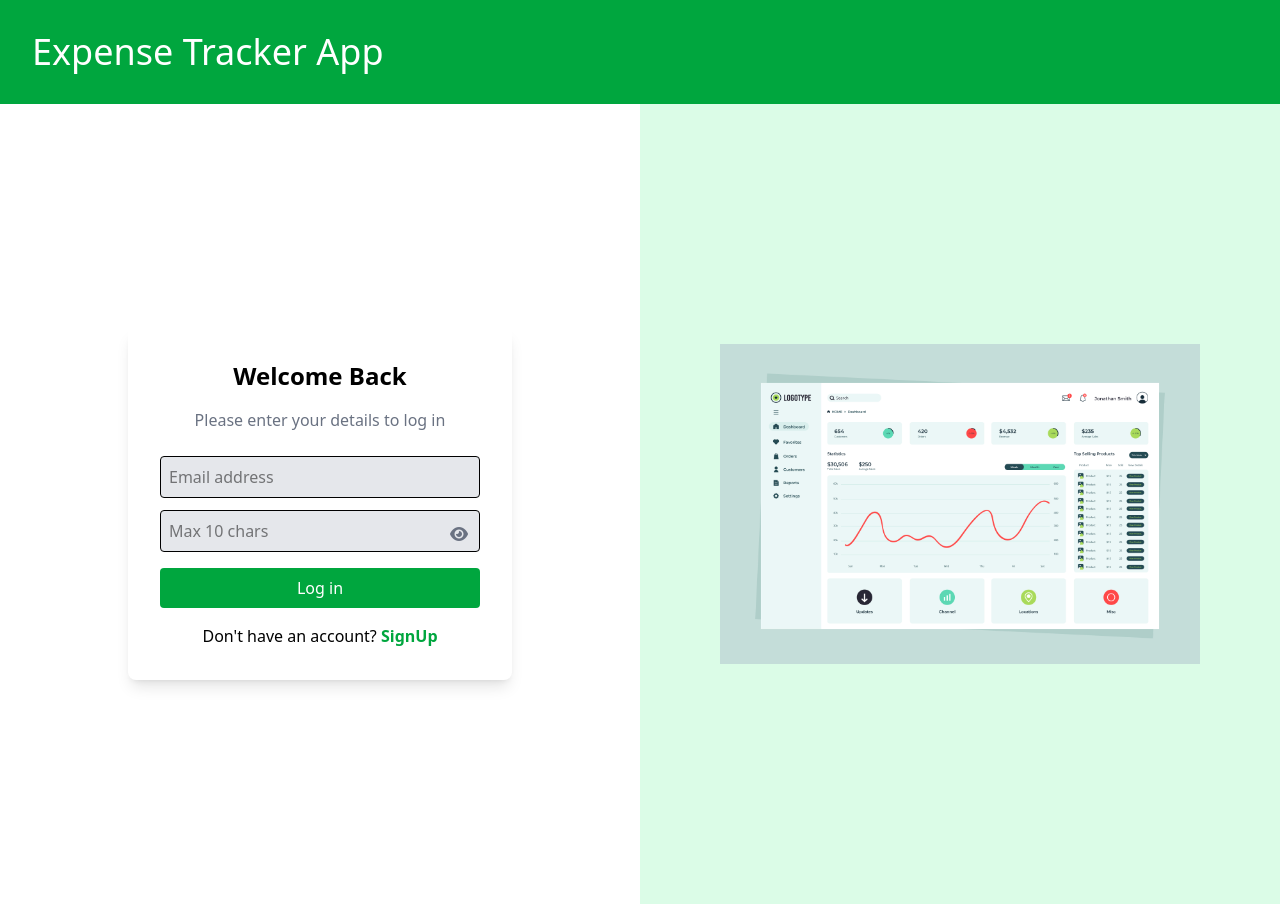
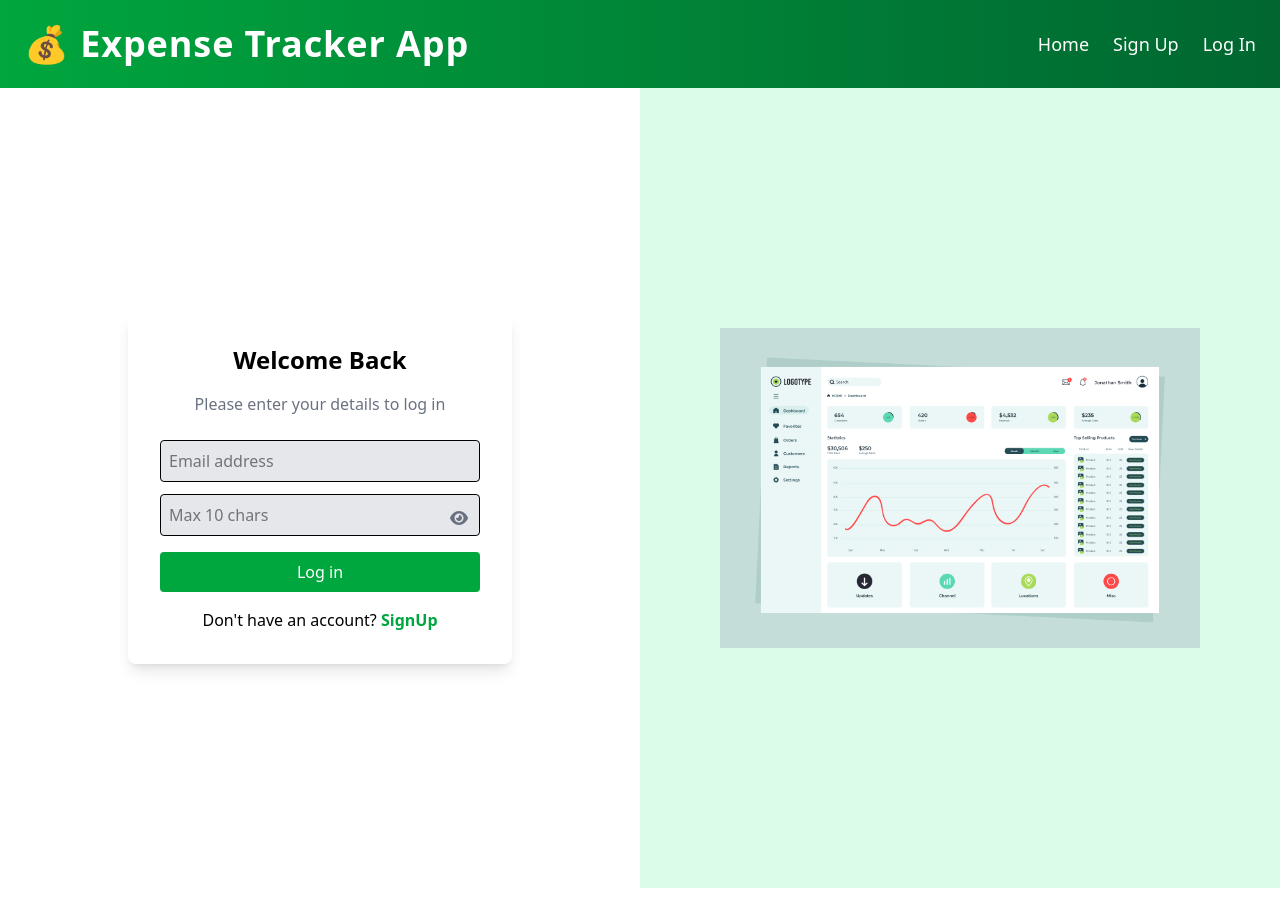
Before and after one commit to jlcarrascof/vue3-expense-tracker, a Vue app: page / in a window 1280 px wide. Built offline with nearby package versions, Linux system fonts and the light colour scheme.

Commit message:
feat: enhance header layout with navigation links and gradient background in App component

```diff
--- a/src/App.vue
+++ b/src/App.vue
@@ -3,9 +3,18 @@
 </script>
 
 <template>
-  <div class="bg-green-600 text-white p-8">
-    <h1 class="text-4xl">Expense Tracker App</h1>
-  </div>
+  <header class="bg-gradient-to-r from-green-600 to-green-800 text-white py-6 shadow-lg">
+    <div class="container mx-auto flex justify-between items-center px-6">
+      <h1 class="text-4xl font-bold tracking-wide">💰 Expense Tracker App</h1>
+      <nav>
+        <ul class="flex gap-6 text-lg font-medium">
+          <li><a href="/" class="hover:text-gray-300 transition">Home</a></li>
+          <li><a href="/signup" class="hover:text-gray-300 transition">Sign Up</a></li>
+          <li><a href="/login" class="hover:text-gray-300 transition">Log In</a></li>
+        </ul>
+      </nav>
+    </div>
+  </header>
 
    <!-- Render Vue Router views -->
    <router-view></router-view>
```
